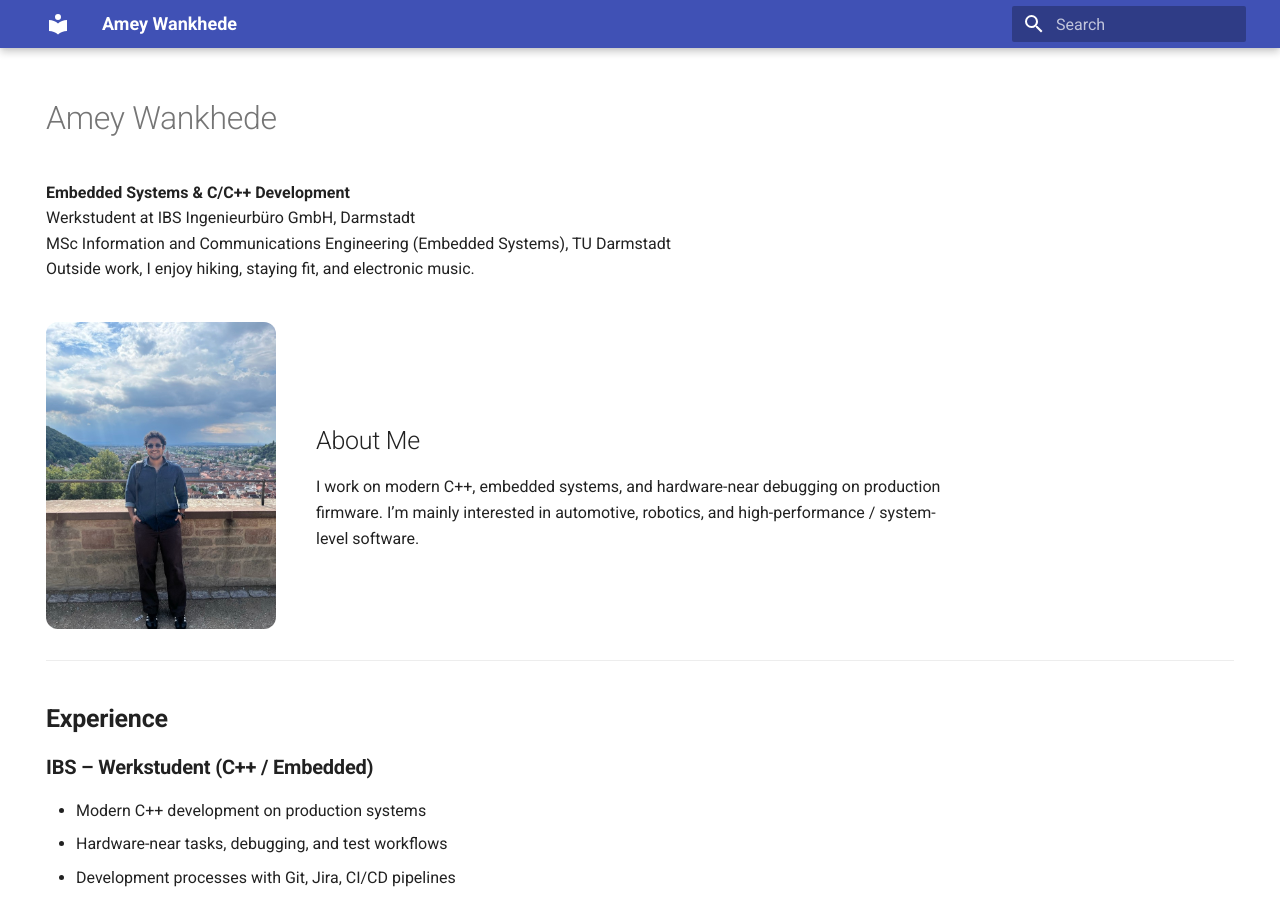
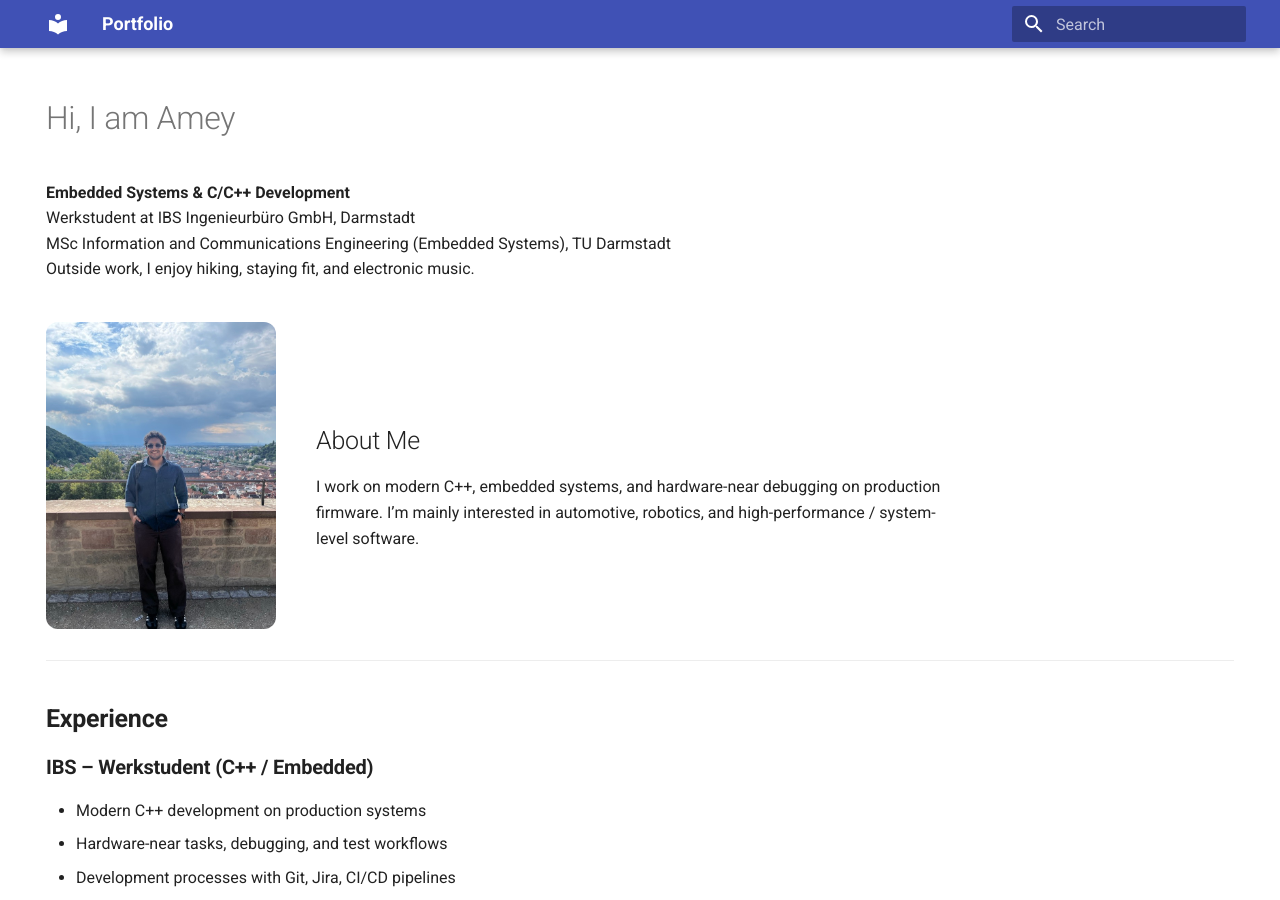
Before and after one commit to WankhedeAmey/WankhedeAmey.github.io, an MkDocs documentation site: the page built from docs/index.md, in a window 1280 px wide and 900 px high. Built offline with MkDocs 1.6.1 and Material for MkDocs 9.7.7, drawn with Linux system fonts in a browser that asks for light colours.

Commit message:
fixed some minor visual issues

```diff
--- a/docs/index.md
+++ b/docs/index.md
@@ -5,7 +5,7 @@ hide:
   - toc
 ---
 
-# Amey Wankhede
+# Hi, I am Amey
 
 **Embedded Systems & C/C++ Development**
 Werkstudent at IBS Ingenieurbüro GmbH, Darmstadt
--- a/mkdocs.yml
+++ b/mkdocs.yml
@@ -1,5 +1,5 @@
 yaml-language-server: $schema=https://squidfunk.github.io/mkdocs-material/schema.json
-site_name: Amey Wankhede
+site_name: Portfolio
 site_url: https://wankhedeamey.github.io
 theme:
   name: material
```
